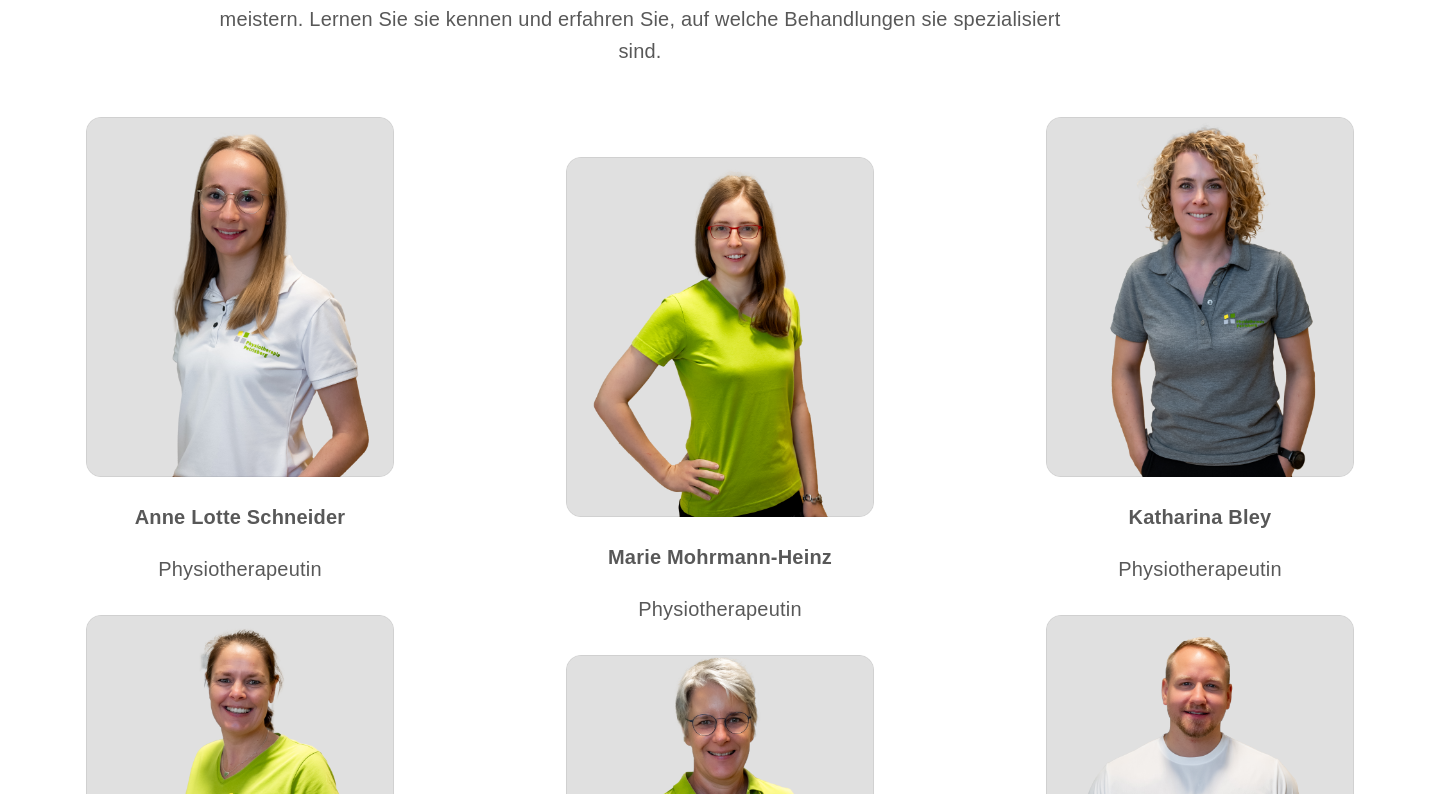
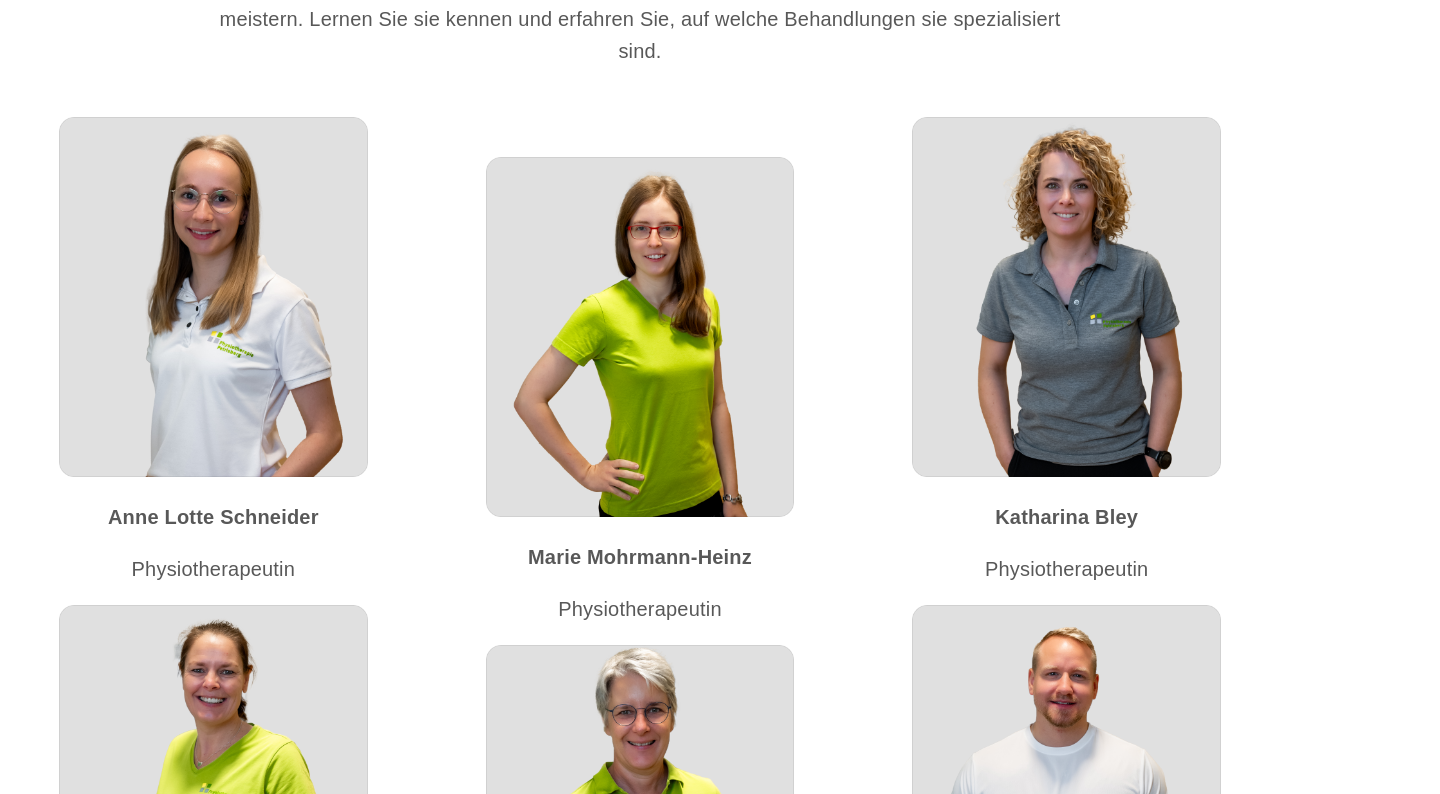
Before and after one commit to sicawu-testimonials/yoga-teacher, a React (Vite) app: page / in a window 1280 px wide. Shown: the part 2406-3200 px from the top of the page, 1440 px wide, since content can reach past the window. Built offline with nearby package versions, Linux system fonts and the light colour scheme; a web font is replaced by a local one.

Commit message:
Fix grid in unser-team

```diff
--- a/src/index.css
+++ b/src/index.css
@@ -1,7 +1,6 @@
 @font-face {
   font-family: 'Brandon Grotesque';
   src: url('../fonts/Brandon-Grotesque-regular.otf') format('opentype');
-  unicode-range: U+0000-00FF, U+0131, U+0152-0153, U+0178, U+0181, U+0192-0194, U+0227, U+0233, U+0259, U+02C6, U+02DA, U+02DC, U+200B-200D, U+2020, U+2026, U+2030, U+2039, U+2044, U+20AC, U+2122, U+2191, U+221A, U+221E, U+222B, U+2248, U+2260, U+2264, U+2265, U+25CA, U+25CB;
 }
 
 :root {
@@ -163,14 +162,14 @@ p {
 .unser-team-container {
   display: grid;
   grid-template-columns: repeat(3, 1fr);
-  row-gap: 10px;
-  max-width: 80vw;
+  max-width: 100vw;
+  place-items: center;
 }
 
 .unser-team-container img {
-  width: 480px;
+  max-width: 480px;
   height: 360px;
-  object-fit: scale-down;
+  object-fit: contain;
 }
 
 .unser-team-container p {
```
